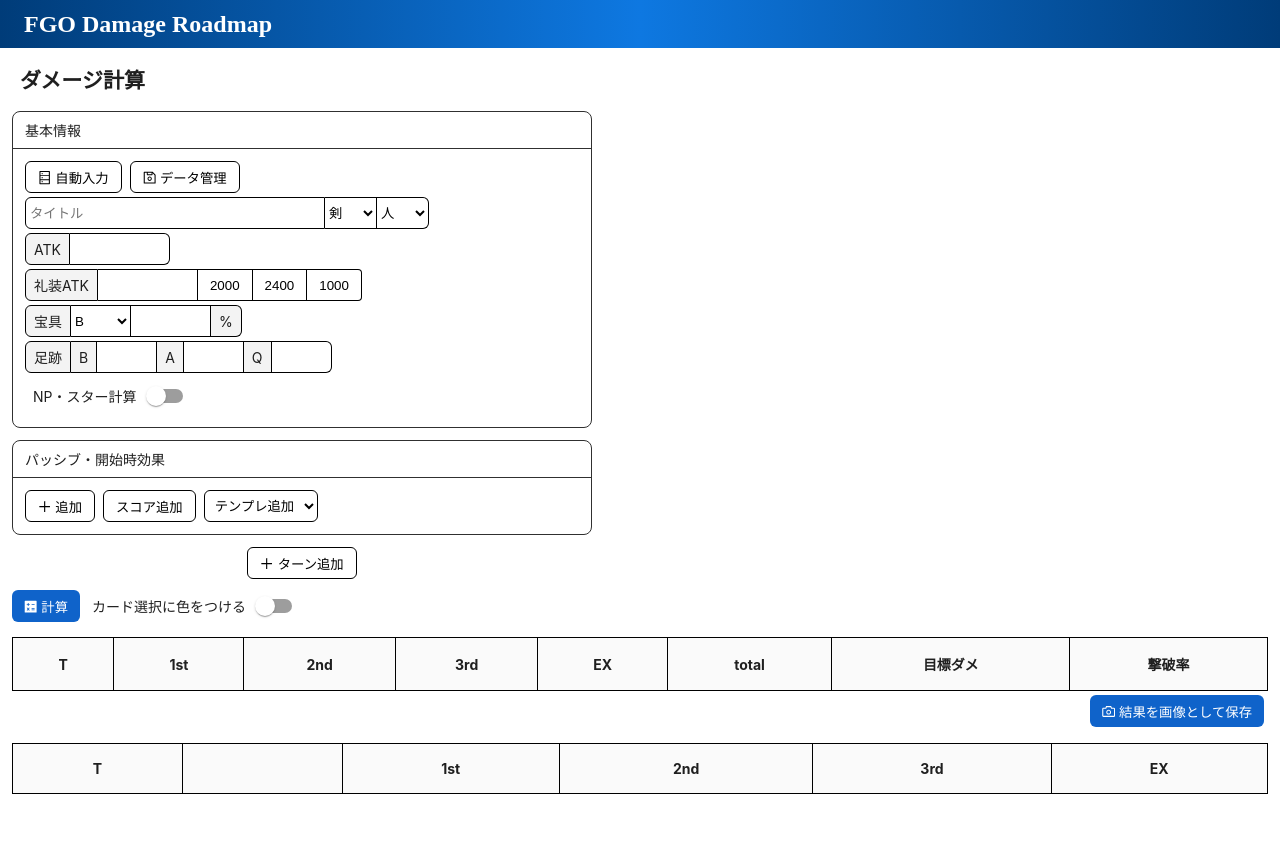
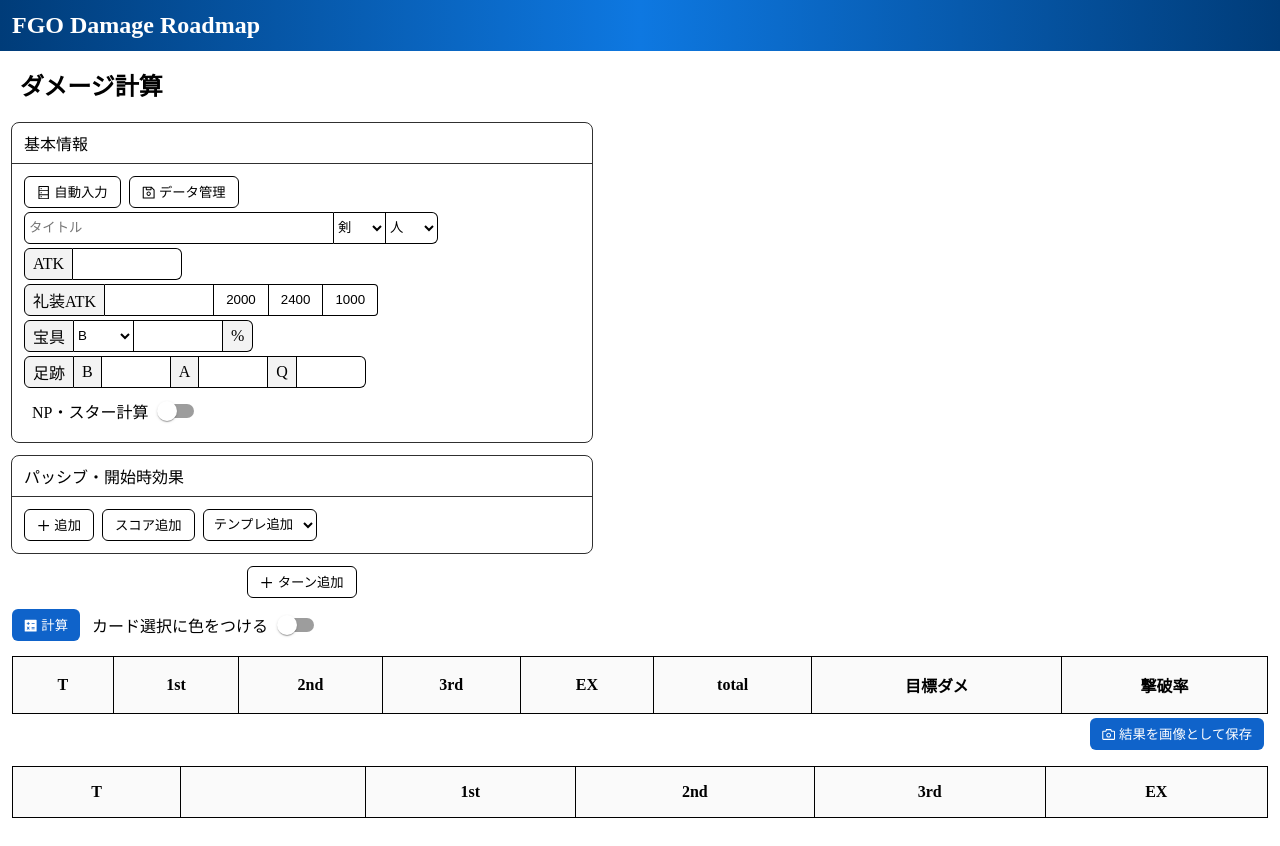
Before and after one commit to zejba/fgo-damage-roadmap, a React (Vite) app: page /#/ in a window 1280 px wide. Before the commit the page ends 822 px from the top, so only its background shows below. Built offline with nearby package versions, Linux system fonts and the light colour scheme.

Commit message:
レイアウト調整

```diff
--- a/src/features/Layout.tsx
+++ b/src/features/Layout.tsx
@@ -1,51 +1,41 @@
-import { Layout as AntdLayout, Typography } from 'antd';
 import { Link } from 'react-router-dom';
 import styled from 'styled-components';
-const { Header, Content } = AntdLayout;
 
 interface Props {
   children: React.ReactNode;
 }
 
-const StyledContent = styled(Content)`
-  background-color: white;
+const Header = styled.header`
+  display: flex;
+  align-items: center;
   padding: 12px;
-  margin: 0;
-  min-height: 280px;
+  background: linear-gradient(90deg, #003c79, #0e78e1, #003c79);
+`;
+
+const HeaderTitle = styled.div`
+  color: white;
+  font-size: 1.5em;
+  font-weight: bold;
+  font-family: '游明朝', 'Yu Mincho', serif;
+`;
+
+const MainContent = styled.main`
+  padding: 12px;
   @media (max-width: 560px) {
-    padding: 8px 0.5px;
+    padding: 8px 2px;
   }
 `;
 
 function Layout({ children }: Props) {
   return (
-    <AntdLayout>
-      <Header
-        style={{
-          display: 'flex',
-          alignItems: 'center',
-          paddingLeft: 24,
-          height: 48,
-          background: 'linear-gradient(90deg, #003c79, #0e78e1, #003c79)'
-        }}
-      >
+    <>
+      <Header>
         <Link to="/" style={{ textDecoration: 'none' }}>
-          <Typography.Title
-            level={3}
-            style={{
-              color: 'white',
-              margin: 0,
-              fontFamily: '游明朝, Yu Mincho, serif'
-            }}
-          >
-            FGO Damage Roadmap
-          </Typography.Title>
+          <HeaderTitle>FGO Damage Roadmap</HeaderTitle>
         </Link>
       </Header>
-      <AntdLayout>
-        <StyledContent>{children}</StyledContent>
-      </AntdLayout>
-    </AntdLayout>
+      <MainContent>{children}</MainContent>
+    </>
   );
 }
 
--- a/src/pages/DamageCalculatorPage.tsx
+++ b/src/pages/DamageCalculatorPage.tsx
@@ -12,7 +12,7 @@
   flex-direction: column;
   @media (min-width: 1480px) {
     flex-direction: row;
-    height: calc(100vh - 120px); /* ヘッダーとタイトル分を差し引いた高さ */
+    height: calc(100vh - 148px);
   }
 `;
 
@@ -20,6 +20,7 @@
   @media (min-width: 1480px) {
     min-width: 580px;
     overflow-y: auto;
+    padding-left: 1px;
     padding-right: 8px; /* スクロールバーとの間隔 */
   }
 `;
```
